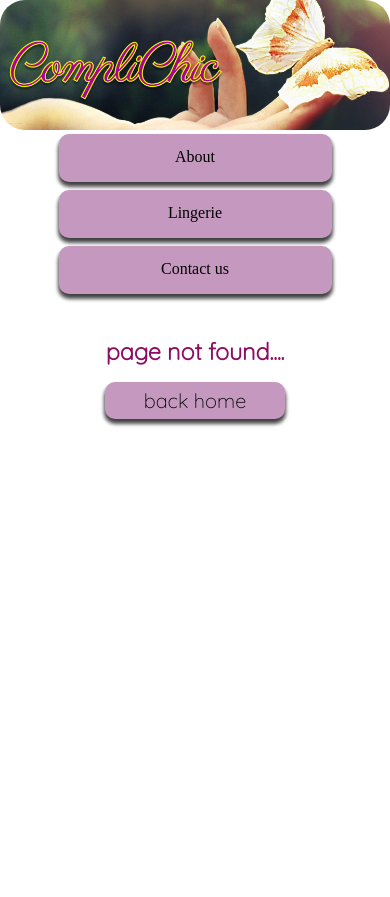
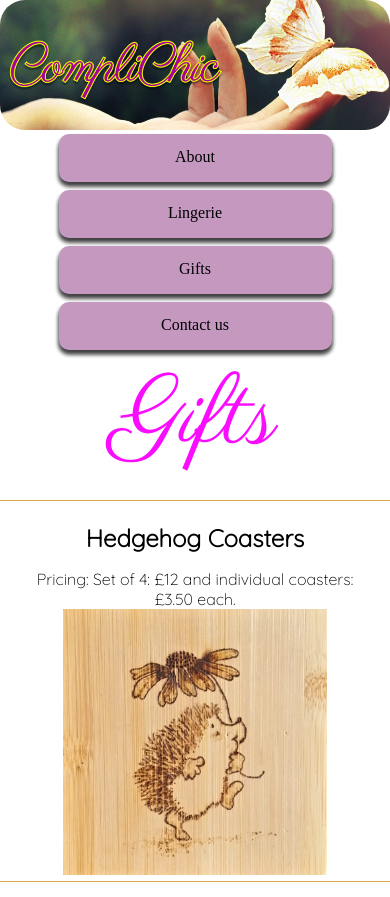
Before and after one commit to Russellgrd/complichic, a React (Create React App) app: page /gifts in a window 390 px wide. Before the commit this address had no page. Before the commit the page ends 844 px from the top, so only its background shows below. Built offline with nearby package versions, Linux system fonts and the light colour scheme; a web font is replaced by a local one.

Commit message:
readded the gifts component and added a new giftbox component for the hedgehog coasters

```diff
--- a/src/App.js
+++ b/src/App.js
@@ -7,6 +7,7 @@ import Home from './components/Home';
 import Lingerie from './components/Lingerie';
 import Submitted from './components/Submitted';
 import Notfound from './components/Notfound';
+import Gifts from './components/Gifts';
 
 function App() {
   return (
@@ -26,6 +27,9 @@ function App() {
         <Route path="/lingerie">
           <Lingerie />
         </Route>
+        <Route path="/gifts">
+          <Gifts />
+        </Route>
         <Route path="/submitted">
           <Submitted />
         </Route>
--- /dev/null
+++ b/src/components/Giftbox.js
@@ -0,0 +1,20 @@
+
+
+const Giftbox = ({coaster}) => {
+
+    return(
+        <div className="giftbox">
+            <div className="giftbox-left">
+                <h2 className="giftbox-heading">Hedgehog Coasters</h2>
+                <p className="giftbox-description">
+                    Pricing: Set of 4: £12 and individual coasters: £3.50 each.
+                </p>
+            </div>
+            <div className="giftbox-right">
+                <img className="giftbox-image" src={coaster} alt="coaster" />
+            </div>
+        </div>
+    )
+}
+
+export default Giftbox;
--- a/src/components/Gifts.js
+++ b/src/components/Gifts.js
@@ -1,39 +1,15 @@
-// import butterfly from '../assets/butterfly.png';
+import butterfly from '../assets/butterfly.png';
+import coaster from '../assets/coaster.png';
+import Giftbox from './Giftbox';
 
-// const Gifts = () => {
+const Gifts = () => {
 
-//     return (
-//         <div className="gifts">
-//         <h1>Gifts</h1>
-//             <div className="giftsBox">
-//                 <h3 className="giftsBox-subHeading">Glass Engraving</h3>
-//                 <div className="giftsBox-text">
-//                     <img className="giftsBox-text-img" src={butterfly} alt="butterly" />
-//                     <p className="giftsBox-text-p">
-//                         Glass is a complex, brittle and translucent material.  Engraving on glass enhances the beauty to appreciate what nature can give to us.  Passion and care go into engraving images or messages on glass given as a gift to someone special with the appreciation of that person in your life.
-//                     </p>
-//                 </div>
-//             </div>
-//             <div className="giftsBox">
-//                 <h3 className="giftsBox-subHeading">Glass Etching</h3>
-//                 <div className="giftsBox-text">
-//                     <img className="giftsBox-text-img" src={butterfly} alt="butterly" />
-//                     <p className="giftsBox-text-p">
-//                         Not just a gift to give to someone but also to have in your home for daily use.  It brings style onto your dining table or even to display for everyone to appreciate.
-//                     </p>
-//                 </div>
-//             </div>
-//             <div className="giftsBox">
-//                 <h3 className="giftsBox-subHeading">Wood Burning</h3>
-//                 <div className="giftsBox-text">
-//                     <img className="giftsBox-text-img" src={butterfly} alt="butterly" />
-//                     <p className="giftsBox-text-p">
-//                         Wood, the raw product of nature, brings warmth and companionship into your space, with love burned into it creatively to share with others.
-//                     </p>
-//                 </div>
-//             </div>
-//         </div>
-//     )
-// };
+    return (
+        <div className="gifts">
+        <h1>Gifts</h1>
+            <Giftbox coaster={coaster} />
+        </div>
+    )
+};
 
-// export default Gifts;
+export default Gifts;
--- a/src/components/Nav.js
+++ b/src/components/Nav.js
@@ -10,6 +10,7 @@ const Nav = () => {
                 <ul className="navButtonBox">
                     <li className="navButtonBox-li"><Link className="navButtonBox-li-link" to="/about">About</Link></li>
                     <li className="navButtonBox-li"><Link className="navButtonBox-li-link" to="/lingerie">Lingerie</Link></li>
+                    <li className="navButtonBox-li"><Link className="navButtonBox-li-link" to="/gifts">Gifts</Link></li>
                     <li className="navButtonBox-li"><Link className="navButtonBox-li-link" to="/contact">Contact us</Link></li>
                 </ul>
             </div>
--- a/src/index.css
+++ b/src/index.css
@@ -412,44 +412,89 @@ h1 {
 /* gifts */
 
 .gifts {
+  font-family: Quicksand;
   display: flex;
   flex-direction: column;
   align-items: center;
 }
 
-.giftsBox {
+.giftbox {
+  display: flex;
+  flex-direction: row;
+  align-items: center;
+  justify-content: space-around;
+  width: 70%;
+  height: auto;
+  outline: .1px solid #d8a947;
+  margin: 1rem;
+  padding: .4rem;
+}
+
+.giftbox-heading{
+  margin: 1rem;
+  text-align: center;
+}
+
+.giftbox-left {
+  height: 100%;
   display: flex;
   flex-direction: column;
   align-items: center;
-  width: 70%;
-  margin-top: 1rem;
+  width: 50%;
 }
 
-@media only screen and (max-width: 900px) {
-  .giftsBox {
-    width: 90%;
-  }
+.giftbox-right {
+  display: flex;
+  flex-direction: column;
+  height: 90%;
+  width: 50%;
 }
 
-.giftsBox-subHeading {
-  font-family: Parisienne;
-  color: #A31E95;
-  -webkit-text-stroke: .5px #000000;
-  font-size: 36px;
-  font-weight: 400;
-  text-shadow: 0px 4px 4px rgba(0, 0, 0, 0.25), 0px 4px 4px rgba(0, 0, 0, 0.25);
-  margin-bottom: 5px;
+.giftbox-image{
+  object-fit: contain;
+  object-position: center;
+  width: 80%;
+  align-self: center;
 }
 
-.giftsBox-text {
-  display: flex;
-  flex-direction: row;
+.giftbox-description{
+  text-align: center;
 }
 
-.giftsBox-text-img {
-  width: 18px;
-  height: 17px;
-  margin-right: 5px;
+@media only screen and (max-width: 1000px) {
+  .giftbox {
+    display: flex;
+    flex-direction: column;
+    width: 100%;
+  }
+
+  .giftbox-right {
+    display: flex;
+    flex-direction: column;
+    height: 70%;
+    width: 100%;
+  }
+
+  .giftbox-image{
+    object-fit: contain;
+    object-position: center;
+    width: 70%;
+    align-self: center;
+  }
+
+  .giftbox-left {
+    height: 30%;
+    display: flex;
+    flex-direction: column;
+    align-items: center;
+    width: 90%;
+
+  }
+
+  .giftbox-heading{
+    margin: 1rem;
+    text-align: center;
+  }
 }
 
 /* Contact  */
```
Also changed, not shown: src/assets/coaster.png (added).
